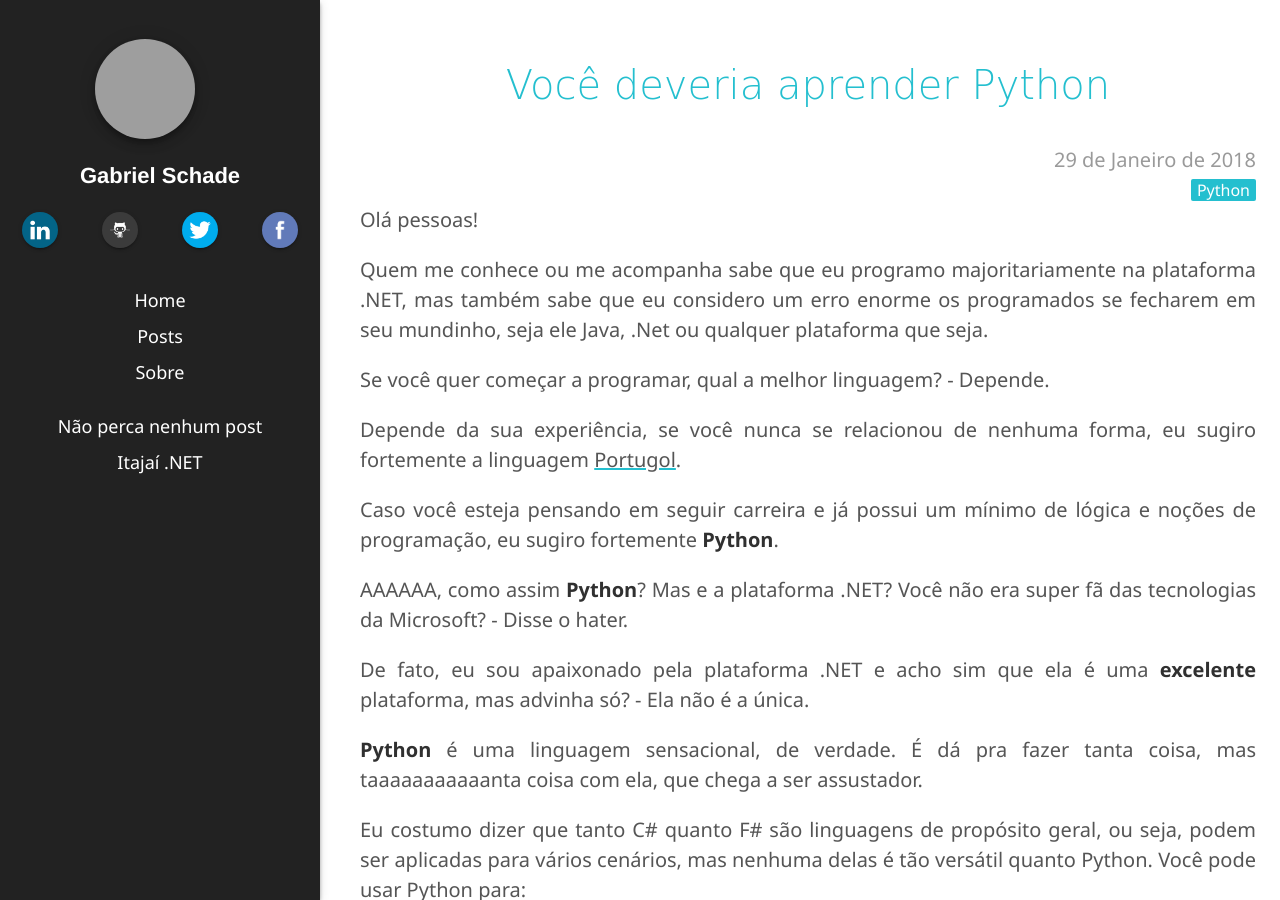
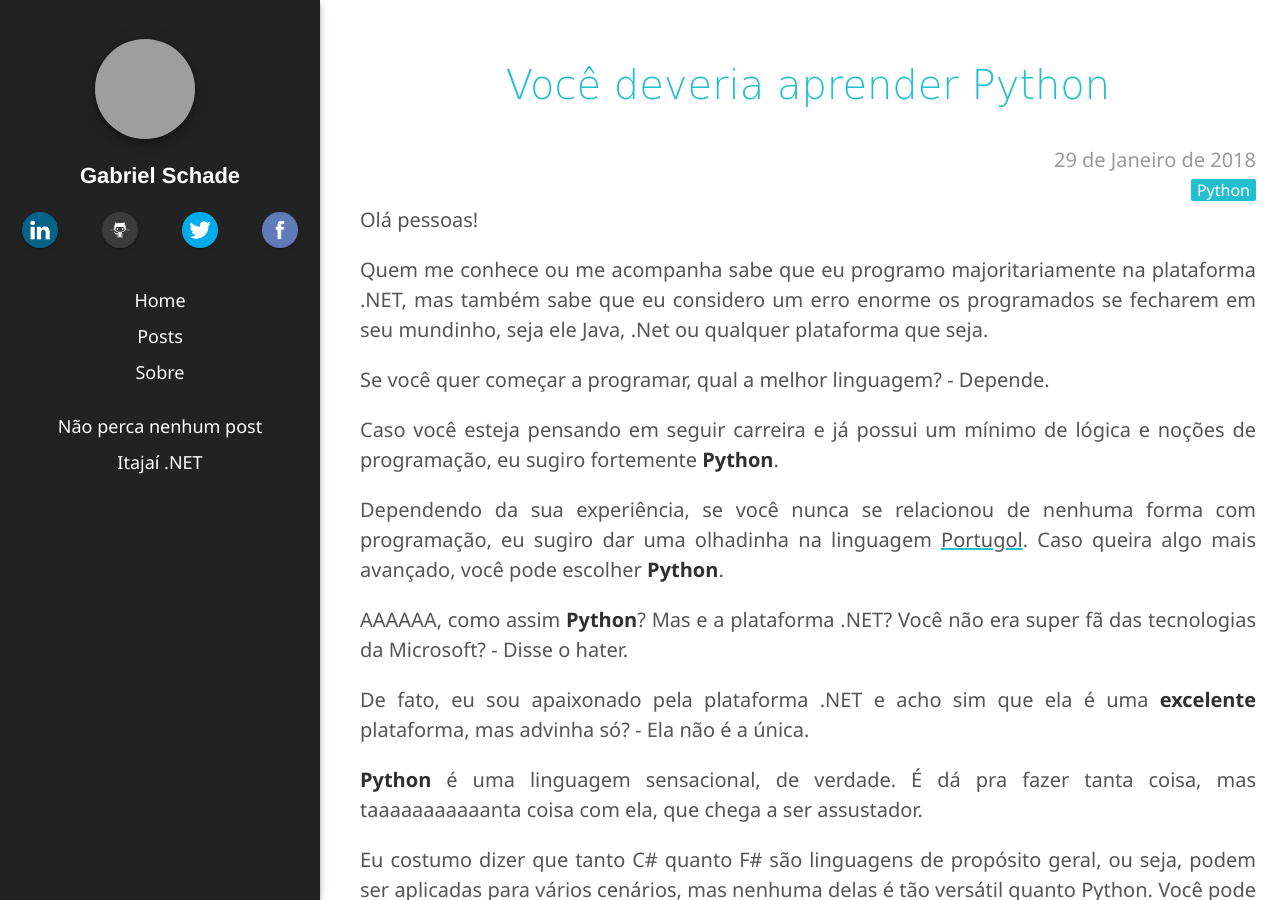
Before and after one commit to gabrielschade/gabrielschade.github.io, a Jekyll site: the page built from _posts/2018-01-29-welcome-python.markdown, in a window 1280 px wide and 900 px high, cut to the strip 0-900 px from the top of the window. Built offline with Jekyll 4.4.1, drawn with Linux system fonts in a browser that asks for light colours; nearby versions of some CDN libraries; comment, search, counter and statistics services are not loaded; grey boxes are pictures that could not be loaded.

Commit message:
Ajuste do !--more

```diff
--- a/_posts/2018-01-29-welcome-python.markdown
+++ b/_posts/2018-01-29-welcome-python.markdown
@@ -13,10 +13,10 @@ Quem me conhece ou me acompanha sabe que eu programo majoritariamente na platafo
 
 Se você quer começar a programar, qual a melhor linguagem? - Depende.
 
-Depende da sua experiência, se você nunca se relacionou de nenhuma forma, eu sugiro fortemente a linguagem [Portugol](http://lite.acad.univali.br/portugol/).
-
 Caso você esteja pensando em seguir carreira e já possui um mínimo de lógica e noções de programação, eu sugiro fortemente **Python**.
 <!--more-->
+
+Dependendo da sua experiência, se você nunca se relacionou de nenhuma forma com programação, eu sugiro dar uma olhadinha na linguagem [Portugol](http://lite.acad.univali.br/portugol/). Caso queira algo mais avançado, você pode escolher **Python**.
 
 AAAAAA, como assim **Python**? Mas e a plataforma .NET? Você não era super fã das tecnologias da Microsoft? - Disse o hater.
 
```
